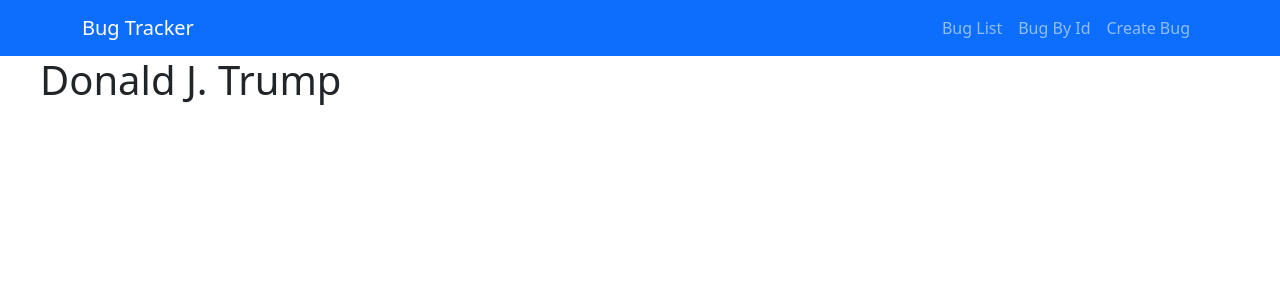
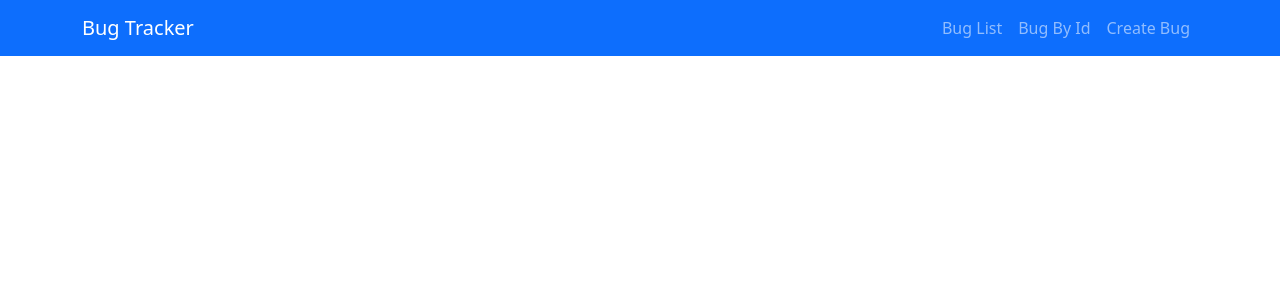
Before and after one commit to zackary-seger/AWD1111-issue-tracker, a React (Create React App) app in the folder app/: page / in a window 1280 px wide. Shown: the top 300 px of the page. Built offline with nearby package versions, Linux system fonts and the light colour scheme; no server answers.

Commit message:
progress - test blank react home page

```diff
--- a/app/src/App.js
+++ b/app/src/App.js
@@ -10,6 +10,7 @@ import Navbar from 'react-bootstrap/Navbar'
 import Switch from 'react-bootstrap/Switch'
 
 import { Route } from "react-router";
+import { bugArray } from './components/bugList.js';
 
 import bugList from "./components/bugList.js"
 import bugById from "./components/bugById.js"
@@ -37,7 +38,11 @@ function App() {
       </Navbar>
 
       <Switch>
-        <Route exact path = { ["/", "/bugList"] } component = { bugList }>
+
+        <Route exact path = "/">
+        </Route>
+
+        <Route exact path = "/bugList" component = { bugList }>
         </Route>
 
         <Route path = "/bug/:bugId/" component = { bugById } >
--- a/app/src/components/bugList.js
+++ b/app/src/components/bugList.js
@@ -22,8 +22,7 @@ const BugList = props => {
 
   bugArray = bugs;
 
-  return ( <div><h1>Donald J. Trump</h1></div> )
-
 }
 
+export { bugArray };
 export default BugList;
--- a/server.js
+++ b/server.js
@@ -12,7 +12,6 @@ import url from 'url';
 import { bugRouter } from './routes/api/bug.js';
 import { userRouter } from './routes/api/user.js';
 import { commentRouter } from './routes/api/comments.js';
-import { auth } from './middleware/auth.js';
 
 // Here we create __dirname, which is an elusive way to create a saved string which
 // equals the correctly formatted path of the directory of the file the code is
@@ -85,7 +84,7 @@ app.get('/*', (req, res) => {
 //   res.type("text/plain").send('Home Page');
 // });
 
-// Register Error Handlers
+// Register Error Handlers:
 
 app.use((req, res, next) => {
   debugError(`Sorry, we couldn't find ${req.originalUrl}`);
@@ -99,7 +98,8 @@ app.use((err, req, res, next) => {
      .json({ error: err.message});
 });
 
-// Listen for Requests
+// Listen for Requests:
+
 const hostname = config.get('http.host');
 const port = config.get('http.port');
 app.listen(port, () => {
```
Also changed, not shown: 5 other files (tests, documents, lock files or other folders).
